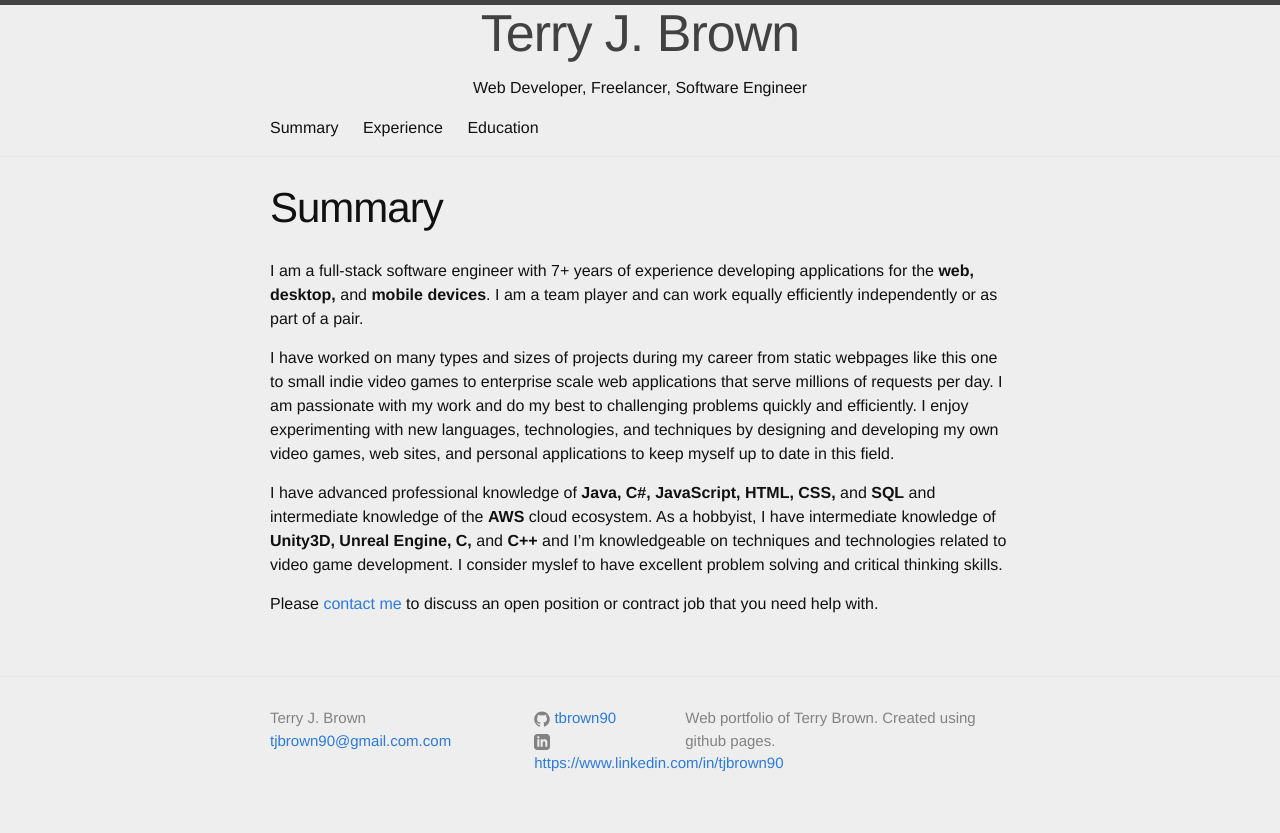
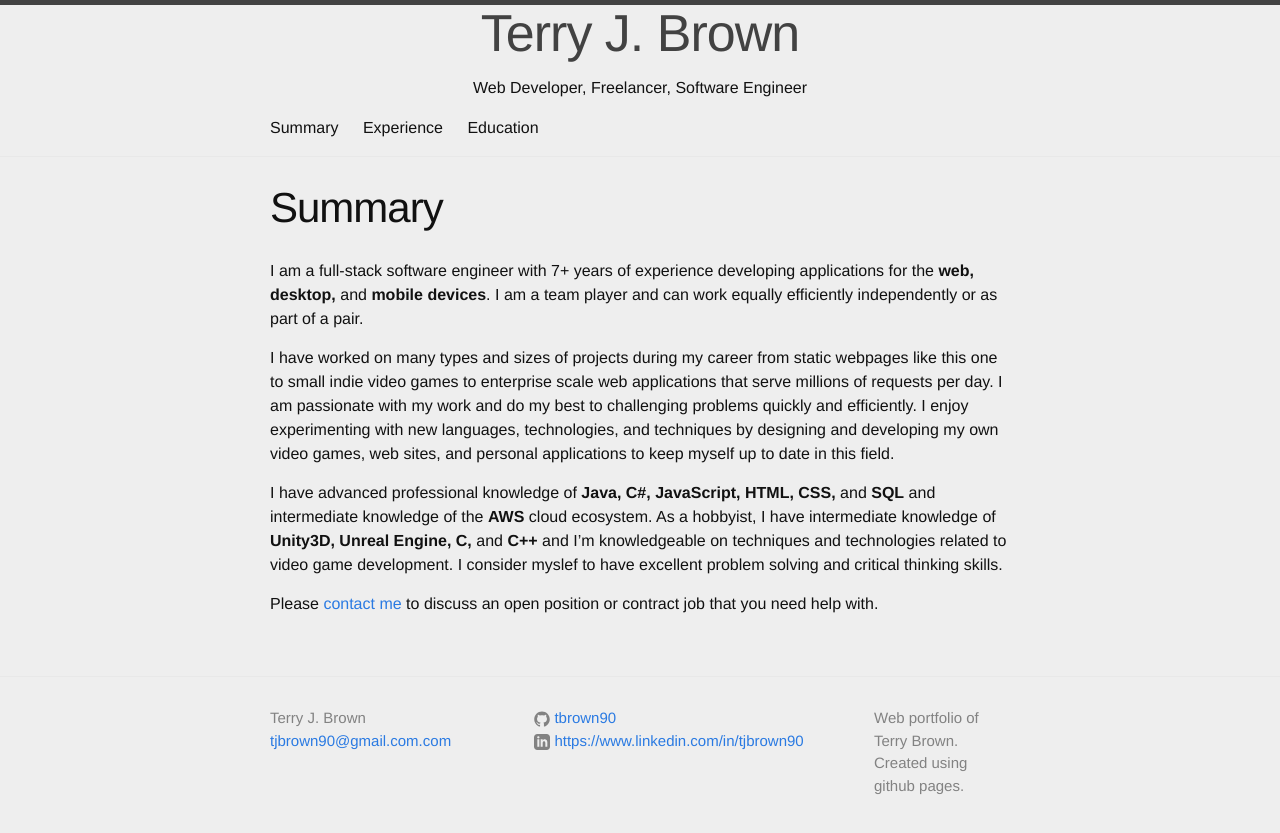
Before and after one commit to tbrown90/tbrown90.github.io, a Jekyll site: the page built from summary.md, in a window 1280 px wide. Shown: the top 833 px of the page. Built offline with Jekyll 4.4.1, drawn with Linux system fonts in a browser that asks for light colours.

Commit message:
Update footer.

```diff
--- a/_includes/footer.html
+++ b/_includes/footer.html
@@ -12,7 +12,7 @@
         </ul>
       </div>
 
-      <div class="footer-col  footer-col-2">
+      <div class="footer-col  footer-col-3">
         <ul class="social-media-list">
           {% if site.github_username %}
           <li>
@@ -41,7 +41,7 @@
         </ul>
       </div>
 
-      <div class="footer-col  footer-col-3">
+      <div class="footer-col  footer-col-2">
         <p class="text">{{ site.description }}</p>
       </div>
     </div>
```
